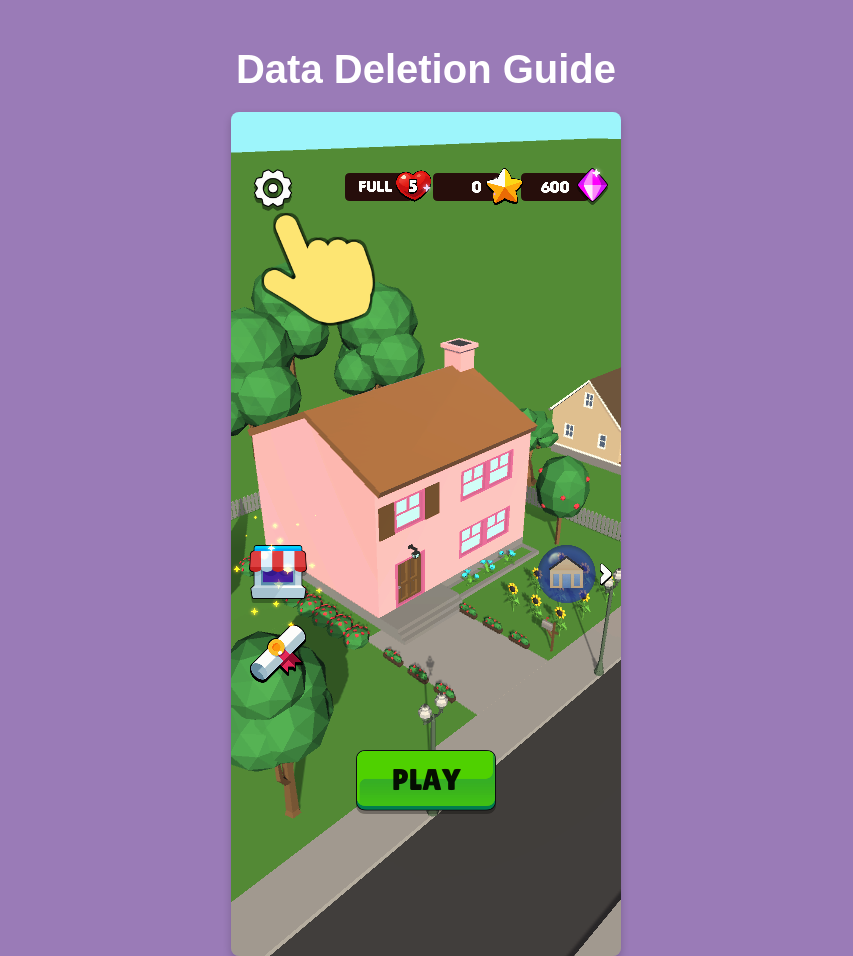
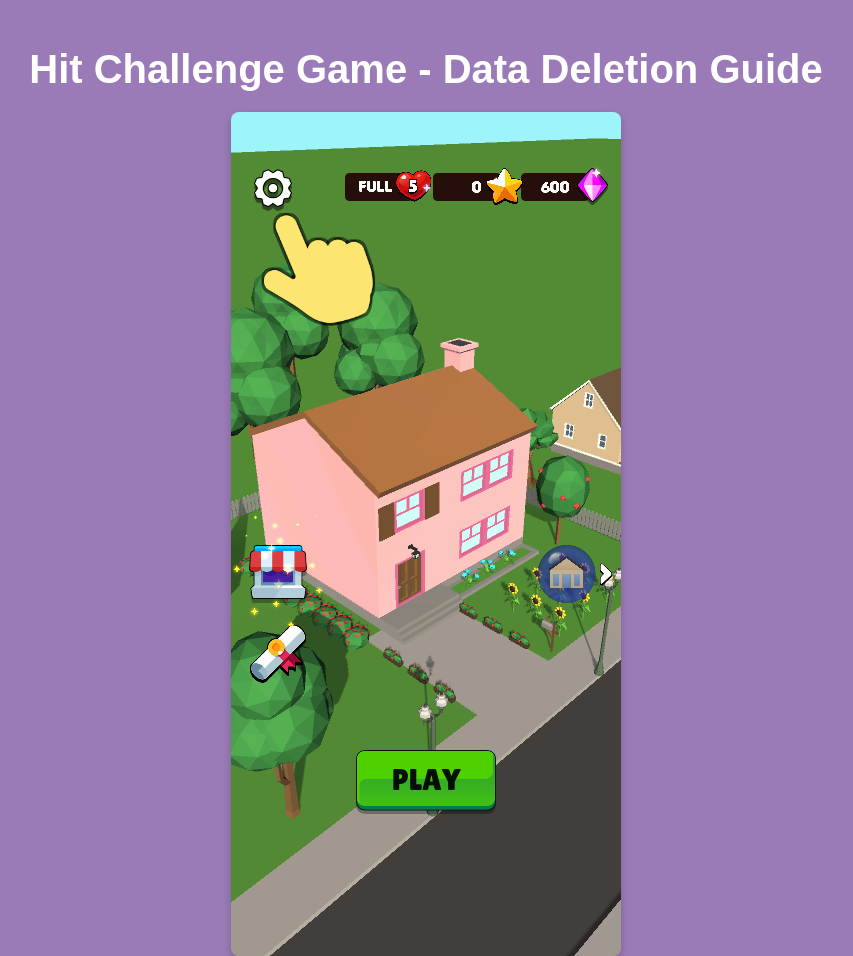
Before and after one commit to NewerWorldOrder/HitChallengePP, a plain HTML site: page delete.html in a window 1280 px wide. Shown: the top 956 px of the page, without its empty margins (214-1067 px from the left). Drawn offline with Linux system fonts and the light colour scheme.

Commit message:
Update delete.html

```diff
--- a/delete.html
+++ b/delete.html
@@ -47,7 +47,7 @@
 <body>
 
     <div class="container">
-        <h1>Data Deletion Guide</h1>
+        <h1>Hit Challenge Game - Data Deletion Guide</h1>
 
         <div class="image-container">
             <img src="image1.png" alt="Data Deletion Step 1">
```
